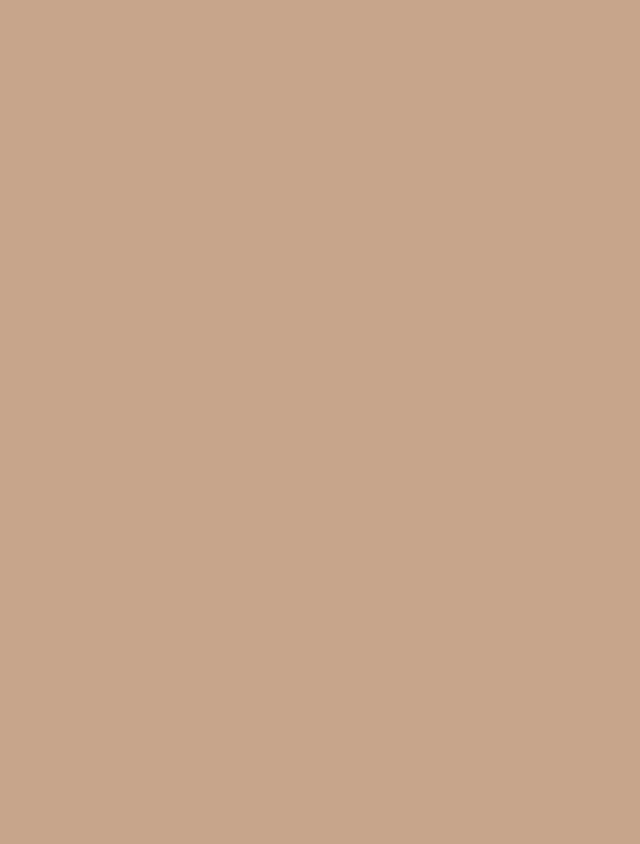
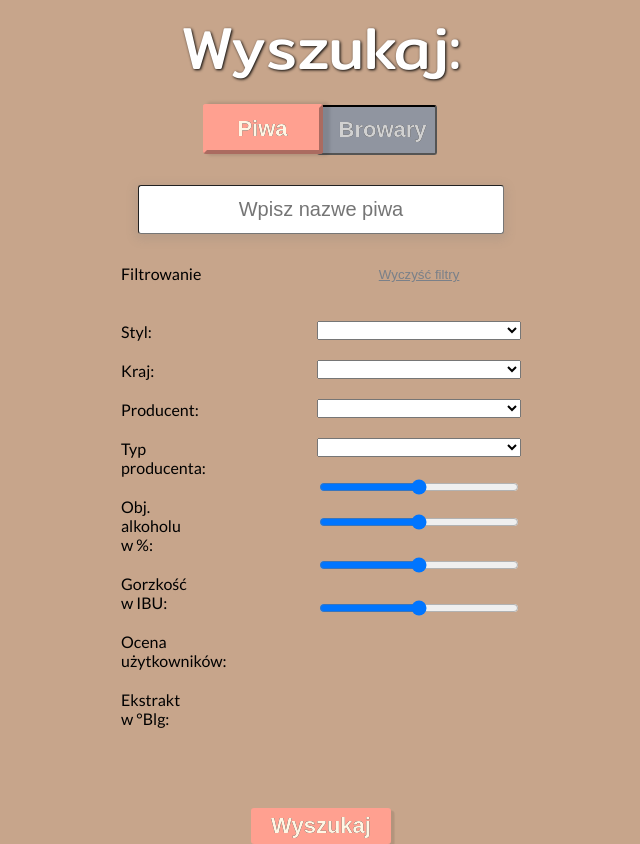
Before and after one commit to RobertPr/BrowarekFrontend, a React (Create React App) app in the folder browarek/: page /beerSearch in a window 1280 px wide. Shown: the whole page, without its empty margins (319-959 px from the left). Before the commit the page ends 800 px from the top, so only its background shows below. Built offline with nearby package versions, Linux system fonts and the light colour scheme; a web font is replaced by a local one.

Commit message:
ekran wyszukania piwa

```diff
--- a/browarek/src/App.js
+++ b/browarek/src/App.js
@@ -6,6 +6,7 @@ import AddBeer from './components/addBeer/AddBeer';
 import AddBrewery from './components/addBrewery/AddBrewery';
 import BreweryCard from './components/breweryCard/BreweryCard';
 import BeerCard from './components/beerCard/BeerCard';
+import BeerSearch from './components/beerSearch/BeerSearch';
 
 class App extends Component {
   render() {
@@ -17,6 +18,7 @@ class App extends Component {
       <Route exact path="/addBrewery" component={AddBrewery} />
       <Route exact path="/breweryCard" component={BreweryCard} /> {/* zmienic zeby bylo id browaru */}
       <Route exact path="/beerCard" component={BeerCard}/> {/* zmienic zeby bylo id piwa */}
+      <Route exact path="/beerSearch" component={BeerSearch}/>
       </Switch>
     );
   }
--- /dev/null
+++ b/browarek/src/components/beerSearch/BeerSearch.css
@@ -0,0 +1,146 @@
+#searchContainer{
+	display: flex;
+	align-items: center;
+	flex-direction: column;
+}
+
+#searchLogo{
+	font-family: Mitr;
+	font-size: 60px;
+	color: white;
+	text-shadow: 1px 1px 3px black;
+}
+
+#searchSwitch{
+	display: flex;
+	align-items: center;
+	margin-top: 10px;
+}
+
+#beerSwitch{
+	width: 120px;
+	height: 50px;
+	background: #FFA090;
+  color: #FFF6E4;
+  border-radius: 3px;
+  border-style: outset;
+	border-width: 4px;
+  font-size: 22px;
+  font-weight: bold;
+  padding-top: 5px;
+  padding-bottom: 5px;
+  padding-right: 20px;
+  padding-left: 20px;
+  box-shadow: 5px 0px 3px 2px rgba(0, 0, 0, 0.1);
+  outline: none;
+  cursor: pointer;
+  text-decoration: none;
+	text-shadow: 0px 0px 0.5px black;
+	z-index:1;
+	border-color: #FFA090;
+}
+
+#brewerySwitch{
+	width: 120px;
+	height: 50px;
+	background: #9095a0;
+  color: #d1d1d1;
+  border-radius: 3px;
+ 	border-style: inset;
+  font-size: 22px;
+  font-weight: bold;
+  padding-top: 5px;
+  padding-bottom: 5px;
+  padding-right: 20px;
+  padding-left: 20px;
+  outline: none;
+  cursor: pointer;
+  text-decoration: none;
+	text-shadow: 0px 0px 0.5px black;
+	margin-left: -6px;
+}
+
+#searchName{
+	margin-top: 30px;
+	display: flex;
+	align-items: center;
+	flex-direction: column;
+	border-style: outset;
+	width: 340px;
+  font-size: 20px;
+  text-align: center;
+  color: #858383;
+  padding: 12px;
+  margin-bottom: 30px;
+  border-radius: 3px;
+  border-width: 1px;
+	border-style: inset;
+  box-shadow: 0px 3px 10px 3px rgba(122, 122, 122, 0.18);
+}
+
+#twoColumns{
+	display: flex;
+	width:400px;
+}
+
+#FilterDesc{
+	margin-right: 65px;
+}
+
+#searchForm{
+	display: flex;
+	flex-direction: column;
+	width: 60%;
+	margin-top:3px;
+}
+
+#clearFilters{
+	background:none;
+  border:none;
+  margin:0;
+  padding:0;
+	margin-bottom: 20px;
+	color: #7a8089;
+	cursor: pointer;
+	text-decoration: underline;
+}
+
+#Desc{
+	margin-bottom: 20px;
+}
+
+.combobox{
+	margin-bottom: 20px;
+}
+
+.rangeSlider{
+	margin-bottom: 17px;
+}
+
+#range3{
+	margin-top:10px;
+	margin-bottom: 25px;
+}
+
+#searchButton{
+	margin-top: 60px;
+  background: #FFA090;
+  color: #FFF6E4;
+  border-radius: 3px;
+  border: 0px;
+  font-size: 22px;
+  font-weight: bold;
+  padding-top: 5px;
+  padding-bottom: 5px;
+  padding-right: 20px;
+  padding-left: 20px;
+  box-shadow: 3px 3px 1px 0.5px rgba(0, 0, 0, 0.1);
+  outline: none;
+  cursor: pointer;
+  text-decoration: none;
+	text-shadow: 0px 0px 0.5px black;
+}
+
+#searchButton:active {
+  transform: translate(0px, 1px);
+}
--- /dev/null
+++ b/browarek/src/components/beerSearch/BeerSearch.js
@@ -0,0 +1,52 @@
+import React from 'react';
+import './BeerSearch.css';
+import { Link } from 'react-router-dom';
+
+class BeerSearch extends React.Component {
+    constructor(props) {
+        super(props);
+        this.state = { error: "" };
+    }
+
+    render = () => {
+        return (
+            <div id="searchContainer">
+                <div id="searchLogo">Wyszukaj:</div>
+                <div id="searchSwitch">
+                    <button id="beerSwitch">Piwa</button>
+                    <button id="brewerySwitch">Browary</button>
+                </div>
+                <input id="searchName" form="searchForm" placeholder="Wpisz nazwe piwa" />
+                <div id="twoColumns">
+                    <div id="FilterDesc">
+                        <div id="Desc">Filtrowanie</div>
+                        <br></br>
+                        <div id="Desc">Styl:</div>
+                        <div id="Desc">Kraj:</div>
+                        <div id="Desc">Producent:</div>
+                        <div id="Desc">Typ producenta:</div>
+                        <div id="Desc">Obj. alkoholu w %:</div>
+                        <div id="Desc">Gorzkość w IBU:</div>
+                        <div id="Desc">Ocena użytkowników:</div>
+                        <div id="Desc">Ekstrakt w °Blg:</div>
+                    </div>
+                    <form id="searchForm">
+                        <button id="clearFilters">Wyczyść filtry</button>
+                        <br></br>
+                        <select class="combobox" name="style"></select>
+                        <select class="combobox" name="Country"></select>
+                        <select class="combobox" name="Producer"></select>
+                        <select class="combobox" name="producerType"></select>
+                        <input class="rangeSlider" type="range" multiple value="10,80" />
+                        <input class="rangeSlider" type="range" multiple value="10,80" />
+                        <input id="range3" class="rangeSlider" type="range" multiple value="10,80" />
+                        <input class="rangeSlider" type="range" multiple value="10,80" />
+                    </form>
+                </div>
+                <input id="searchButton" form="searchForm" type="submit" value="Wyszukaj" />
+            </div>
+        );
+    }
+}
+
+export default BeerSearch;
```
Also changed, not shown: browarek/INSTRUKCJE.txt (added).
